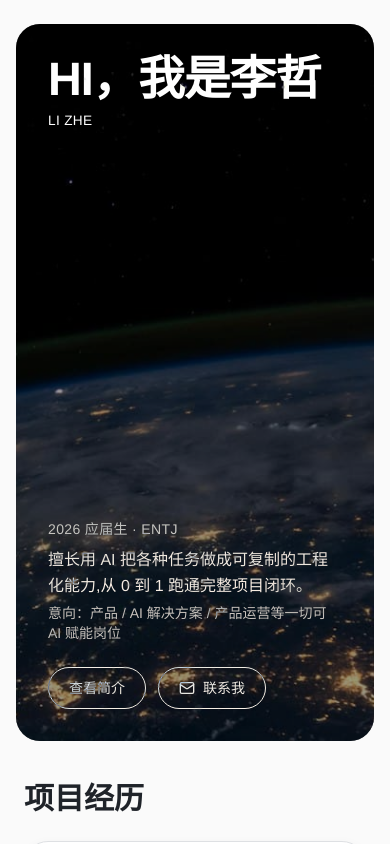
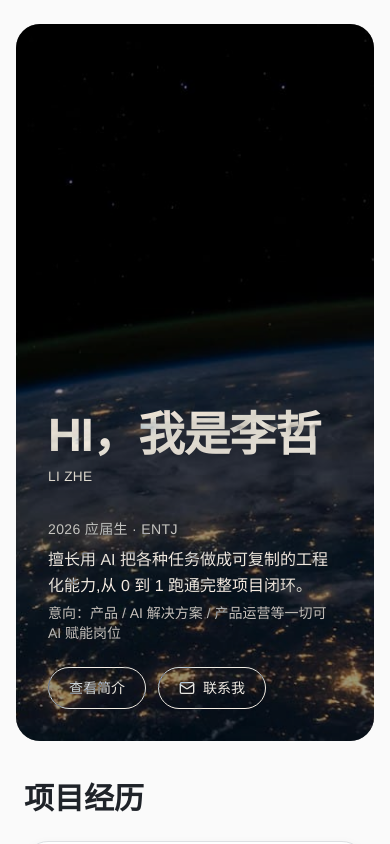
Before and after one commit to cneym1125/lingqi-CV, a React (Vite) app: page / in a window 390 px wide. Shown: the top 844 px of the page. Built offline with nearby package versions, Linux system fonts and the light colour scheme.

Commit message:
fix: 手机端Hero整体下移居中,消除中间空白

```diff
--- a/src/components/Hero.tsx
+++ b/src/components/Hero.tsx
@@ -36,8 +36,8 @@
         <MouseSpotlight size={250} />
 
         {/* 文字内容 — mix-blend-difference 反色效果 */}
-        <div className="relative z-10 flex h-full w-full flex-col justify-between p-8 md:p-16 lg:p-20 text-white mix-blend-difference min-h-[85vh]">
-          {/* 中间主标题 */}
+        <div className="relative z-10 flex h-full w-full flex-col justify-end gap-8 p-8 md:justify-between md:gap-0 md:p-16 lg:p-20 text-white mix-blend-difference min-h-[85vh]">
+          {/* 主标题 */}
           <div className="flex flex-col gap-2">
             <motion.h1
               initial={{ opacity: 0, y: 30 }}
```
Also changed, not shown: 1 other file (tests, documents, lock files or other folders).
